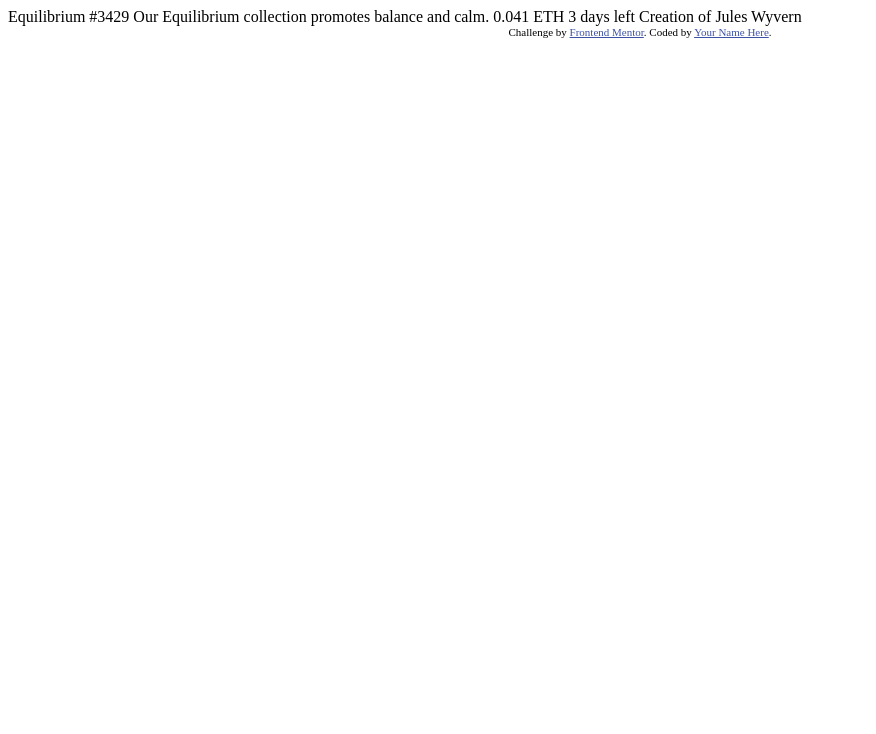
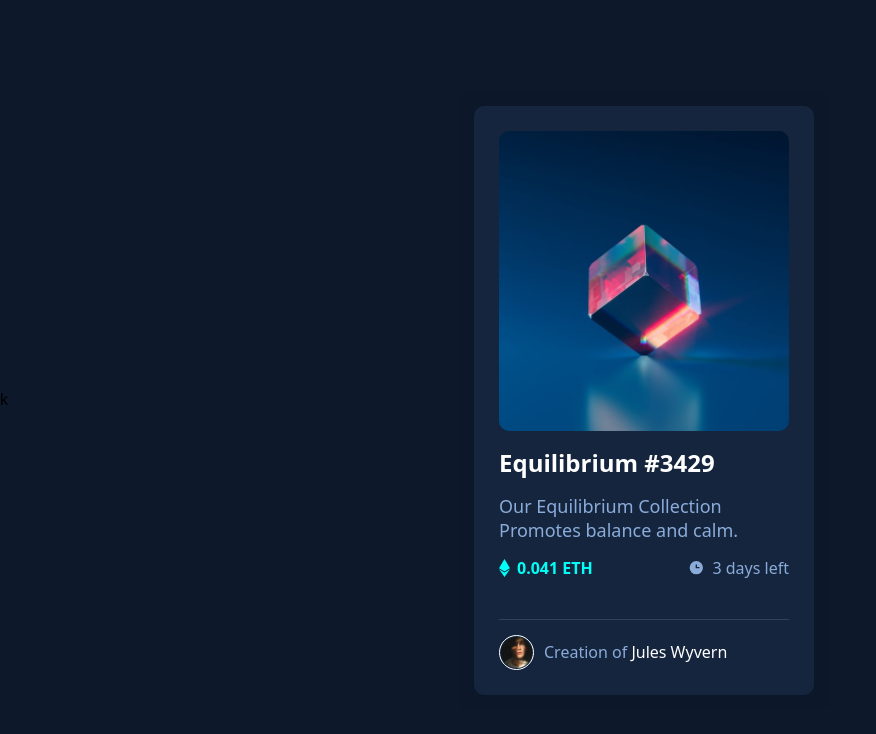
Before and after one commit to Horikita-M1/NFT-card-preview, a plain HTML site: page index.html in a window 1280 px wide. Shown: the whole page, without its empty margins (0-876 px from the left). Drawn offline with Linux system fonts and the light colour scheme.

Commit message:
renamed nft

```diff
--- a/index.html
+++ b/index.html
@@ -1,33 +1,49 @@
-<!DOCTYPE html>
+k<!DOCTYPE html>
 <html lang="en">
 <head>
-  <meta charset="UTF-8">
-  <meta name="viewport" content="width=device-width, initial-scale=1.0"> <!-- displays site properly based on user's device -->
-
-  <link rel="icon" type="image/png" sizes="32x32" href="./images/favicon-32x32.png">
-
-  <title>Frontend Mentor | NFT preview card component</title>
-
-  <!-- Feel free to remove these styles or customise in your own stylesheet 👍 -->
-  <style>
-    .attribution { font-size: 11px; text-align: center; }
-    .attribution a { color: hsl(228, 45%, 44%); }
-  </style>
+    <meta charset="UTF-8">
+    <meta http-equiv="X-UA-Compatible" content="IE=edge">
+    <meta name="viewport" content="width=device-width, initial-scale=1.0">
+    <link rel="stylesheet" href="style9.css">
+    <link rel="icon" type="image/png" sizes="32x32" href="favicon-32x32.png">
+    <title>Equilibrium card</title>
 </head>
 <body>
+    <div class="card-container">
+        <div class="card">
+          <div class="image_container">
+            <img src="./images/image-equilibrium.jpg" alt="">
 
-  Equilibrium #3429
+            <div class="image-overlay">
+                <img src="./images/icon-view.svg" alt="">
+            </div>
+            </div>
+            <h2>Equilibrium #3429</h2>
+            <p>Our Equilibrium Collection Promotes balance and calm.</p>
+            <div class="info">
+                <div class="price">
+                    <div class="eth_container">
+                        <img src="./images/icon-ethereum.svg" alt="">
+                    </div>
 
-  Our Equilibrium collection promotes balance and calm.
-
-  0.041 ETH
-  3 days left
-
-  Creation of Jules Wyvern
-
-  <div class="attribution">
-    Challenge by <a href="https://www.frontendmentor.io?ref=challenge" target="_blank">Frontend Mentor</a>.
-    Coded by <a href="#">Your Name Here</a>.
-  </div>
+              <p>0.041 ETH</p>
+            </div>
+            <div class="time_left">
+                <div class="clock_container">
+                    <img src="./images/icon-clock.svg" alt="">
+                </div>
+                <p>3 days left</p>
+            </div>
+        </div>
+        <div class="line"></div>
+            <div class="author">
+                <div class="avatar_container">
+                    <img src="./images/image-avatar.png" alt="">
+                </div>
+                <p>Creation of <span class="name">Jules Wyvern</span></p>
+            </div>
+         </div>
+        </div>
+    </div>
 </body>
 </html>
```
Also changed, not shown: index9.html (deleted, +0 -49 lines).
